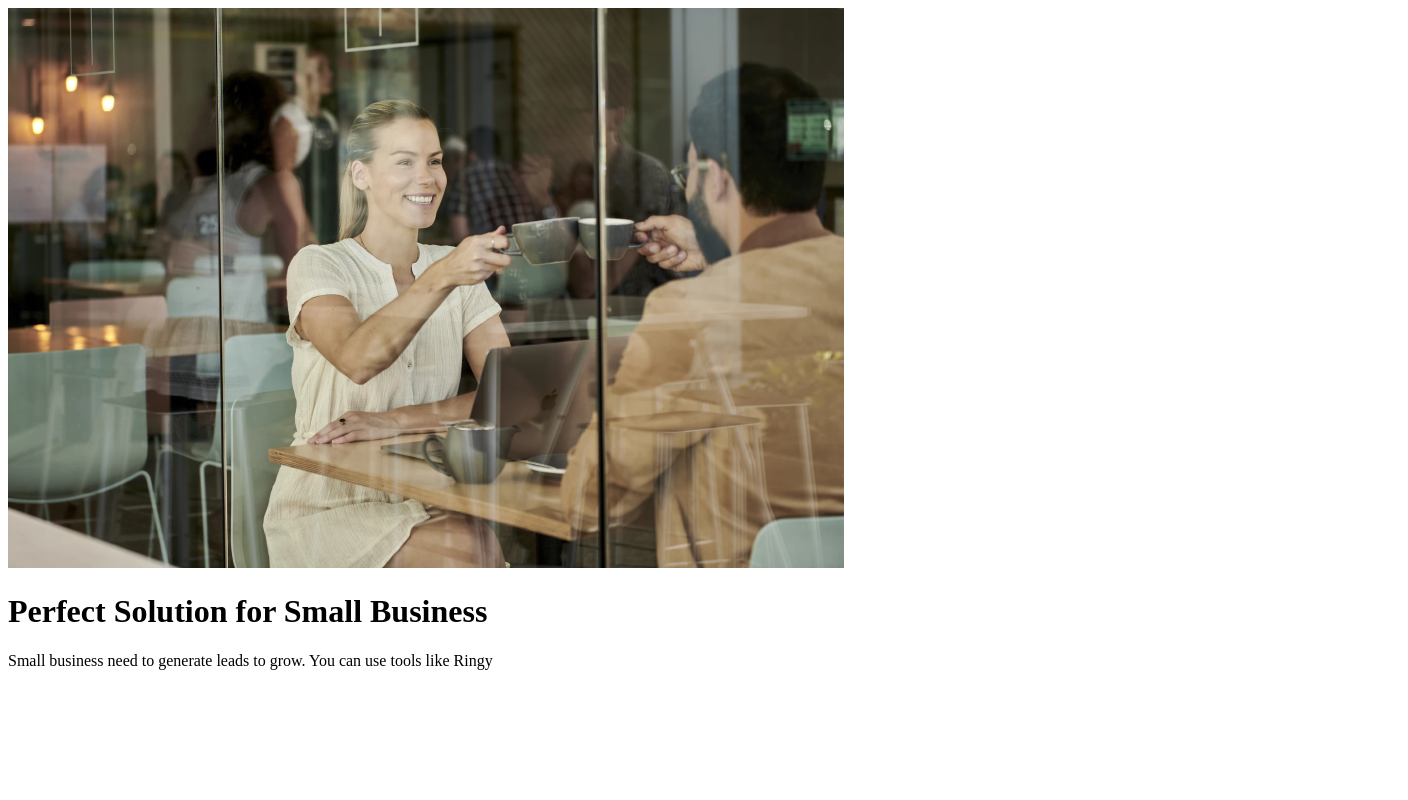
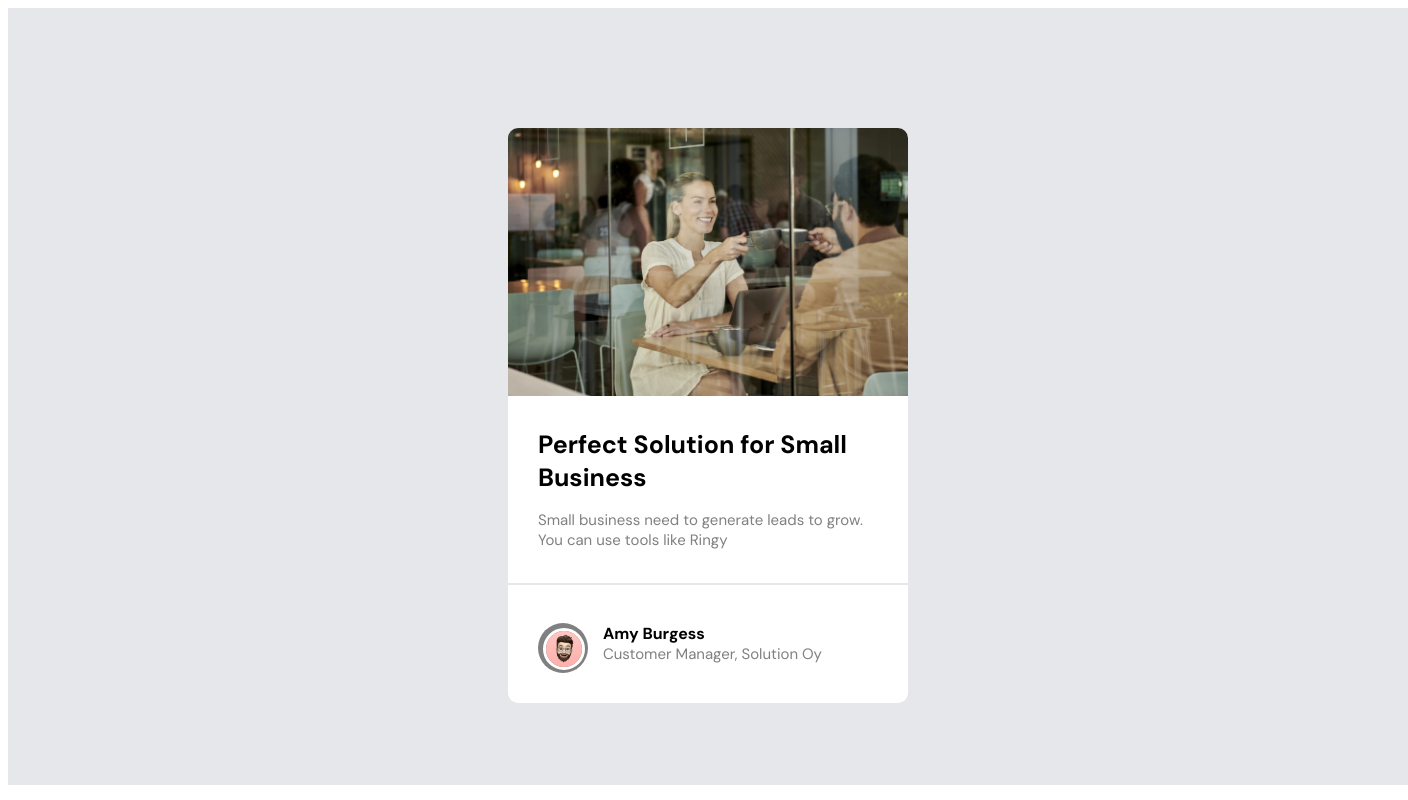
Before and after one commit to Ridwan4D/practice-business-card, a plain HTML site: page index.html in a window 1280 px wide. Shown: the whole page, 1408 px wide, since content can reach past the window. Drawn offline with Linux system fonts and the light colour scheme.

Commit message:
full card is completed

```diff
--- a/index.html
+++ b/index.html
@@ -1,23 +1,35 @@
 <!DOCTYPE html>
 <html lang="en">
+
 <head>
     <meta charset="UTF-8">
     <meta name="viewport" content="width=device-width, initial-scale=1.0">
     <title>Practice Business card</title>
     <link rel="stylesheet" href="style.css">
 </head>
+
 <body>
 
     <div class="container">
         <div class="card">
-            <img src="hero-image-business-card.png" alt="">
-            <h1>Perfect Solution for Small Business</h1>
-            <p>Small business need to generate leads to grow. You can use tools like Ringy</p>
+            <img class="hero-img" src="hero-image-business-card.png" alt="">
+            <div class="text-section">
+                <h1>Perfect Solution for Small Business</h1>
+                <p class="color-text">Small business need to generate leads to grow. You can use tools like Ringy</p>
+            </div>
+            <hr>
+            <div class="footer">
+                <div class="img-div">
+                    <img src="avatar-image-business-card.png" alt="">
+                </div>
+                <div class="footer-text">
+                    <h4>Amy Burgess</h4>
+                    <p class="color-text">Customer Manager, Solution Oy</p>
+                </div>
+            </div>
         </div>
     </div>
 
+</body>
 
-
-
-</body>
 </html>
--- a/style.css
+++ b/style.css
@@ -3,3 +3,63 @@
 /*
 font-family: 'DM Sans', sans-serif;
 */
+
+.container{
+    height: 537px;
+    width: 1160px;
+    font-family: 'DM Sans', sans-serif;
+    margin: 0 auto;
+    padding: 120px;
+    background-color: rgb(229, 231, 235);
+}
+.card{
+    margin: 0 auto;
+    background-color: #ffffff;
+    border: 0;
+    border-radius: 10px;
+    width: 400px;
+    height: auto;
+}
+.card .hero-img{
+    width: 100%;
+    height: 50%;
+    border-top-left-radius: 10px;
+    border-top-right-radius: 10px;
+}
+.text-section{
+    padding: 10px 30px;
+}
+h1{
+    font-size: 25px;
+}
+.color-text {
+    color: gray;
+    font-size: 15px;
+}
+hr{
+    border: 1px solid rgb(229, 231, 235);
+}
+.footer{
+    display: flex;
+    gap: 15px;
+    padding: 30px;
+}
+
+.img-div{
+    height: 50px;
+    width: 50px;
+    border-radius: 50%;
+    background-color: gray;
+}
+.footer img{
+    width: 36px;
+    margin: 5px 0 0 5px;
+    border: 3px solid white;
+    border-radius: 50%;
+}
+.footer-text h4{
+    margin: 0;
+}
+.footer-text p{
+    margin: 0;
+}
```
